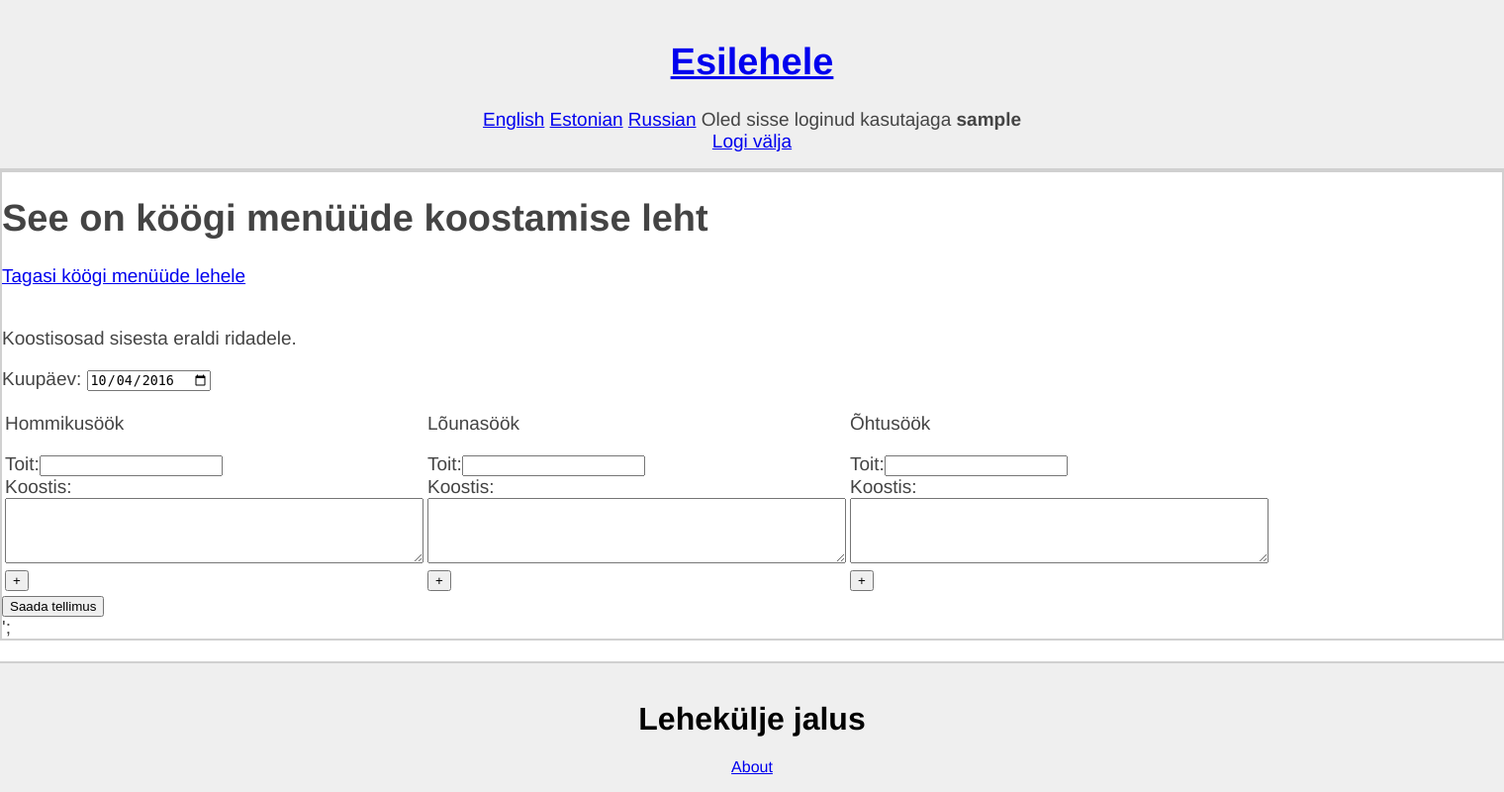
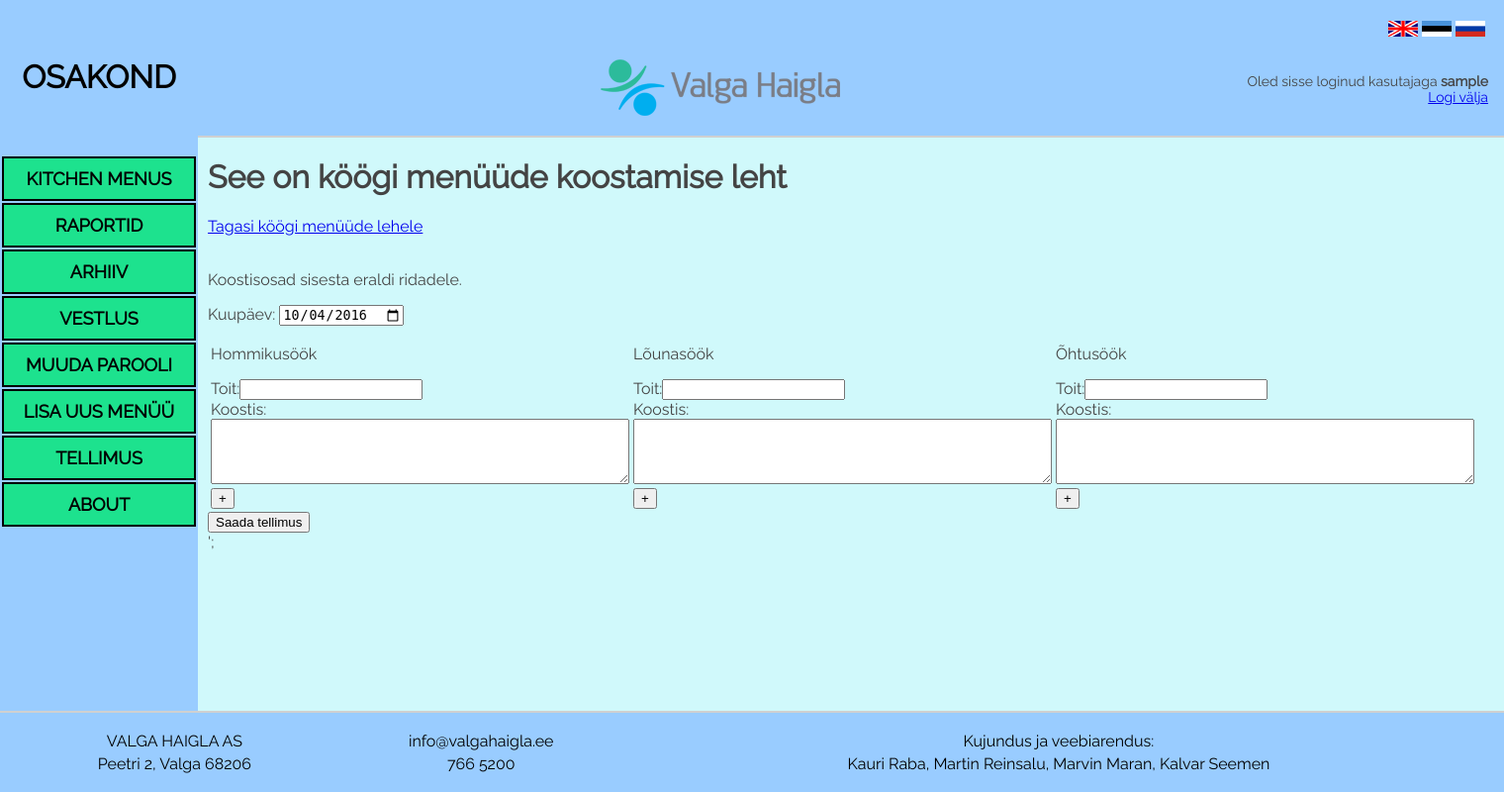
Before and after one commit to MartinRe123/Toitlustamise-valdkonna-tarkvara, a CodeIgniter app: page /database/index.php/kitchen_menu/create in a window 1520 px wide. Shown: the whole page at 99% size. Run offline with CodeIgniter, Linux system fonts and the light colour scheme; the visitor is signed in with stand-in values (Sample User, id 1); data that the repository does not hold is empty.

Commit message:
added some design: 1) sidebar 2) improved CSS file 3) closing issue #46

```diff
--- a/Web application/application/controllers/About.php
+++ b/Web application/application/controllers/About.php
@@ -6,7 +6,7 @@ class About extends CI_Controller {
 	public function index()
 	{
 		$this->load->library('session');
-
+                $this->load->view('sidebar');
 		$this->load->view('header');
 		$this->load->view('about');
 		$this->load->view('footer');
--- a/Web application/application/controllers/Home.php
+++ b/Web application/application/controllers/Home.php
@@ -13,6 +13,7 @@ class Home extends CI_Controller {
 
 	public function index(){
 		$this->load->library('session');
+                $this->load->view('sidebar');
 		$this->load->view('header');
 		$this->load->view('home');
 		$this->load->view('footer');
--- a/Web application/application/controllers/Kitchen_menu.php
+++ b/Web application/application/controllers/Kitchen_menu.php
@@ -16,6 +16,7 @@ class Kitchen_menu extends CI_Controller {
 		$this->load->helper('form');
 		$this->load->library('form_validation');
         $this->load->library('session');
+        $this->load->view('sidebar');
         $this->load->view('header');
         $this->load->model('menu_model');
         $data['kitchen_menus'] = $this->menu_model->get_kitchen_menus();
@@ -29,6 +30,7 @@ class Kitchen_menu extends CI_Controller {
 		$this->load->helper('form');
 		$this->load->library('form_validation');
         $this->load->library('session');
+        $this->load->view('sidebar');
         $this->load->view('header');
         $this->load->model('menu_model');
 		$data['dates'] = $this->menu_model->get_created_dates(date("Y-m-d"));
--- a/Web application/application/controllers/Login.php
+++ b/Web application/application/controllers/Login.php
@@ -17,11 +17,13 @@ class Login extends CI_Controller {
         if($this->session->userdata('logged_in')){ //sisseloginutele ei luba uuesti sisse logimist.
 			//redirect($this->session->userdata('previous_url'), 'refresh');
             $data['notification_message'] = 'Olete juba sisse loginud, kasutaja vahetamiseks logige esmalt välja.';
+            $this->load->view('sidebar');
             $this->load->view('header');
 		    $this->load->view('home', $data);
 		    $this->load->view('footer');
  		}else{
  	 	    $data['title'] = ucfirst($this->lang->line('LOGIN_TITLE'));
+                    $this->load->view('sidebar');
 		    $this->load->view('header');
 		    $this->load->view('login');
 		    $this->load->view('footer');
@@ -35,6 +37,7 @@ class Login extends CI_Controller {
    		$this->form_validation->set_rules('password', 'Parool', 'trim|required|callback_check_database');
 
         if ($this->form_validation->run() == FALSE){
+                    $this->load->view('sidebar');
 		    $this->load->view('header');
 		    $this->load->view('login');
 		    $this->load->view('footer');
@@ -65,6 +68,7 @@ class Login extends CI_Controller {
  	}
 
 	function test(){
+                $this->load->view('sidebar');
 		$this->load->view('header');
 		print_r ($this->session->userdata);
 		$this->load->view('footer');
--- a/Web application/application/controllers/Menu.php
+++ b/Web application/application/controllers/Menu.php
@@ -14,6 +14,7 @@ class Menu extends CI_Controller {
 
     function create(){
         $this->load->library('session');
+        $this->load->view('sidebar');
         $this->load->view('header');
         $this->load->view('home');
         $this->load->view('footer');
--- a/Web application/application/controllers/Register.php
+++ b/Web application/application/controllers/Register.php
@@ -11,12 +11,14 @@ class Register extends CI_Controller {
 		$this->load->library('session');
 
         if($this->session->userdata('logged_in') && ($this->session->userdata('role') == 'admin')){
+            $this->load->view('sidebar');
             $this->load->view('header');
 		    $this->load->view('register');
 		    $this->load->view('footer');
         }else{
             $data['notification_message'] = 'Pead olema sisse logitud admin kontoga, et kasutajaid registreerida';
             $this->session->userdata('role');
+            $this->load->view('sidebar');
             $this->load->view('header');
             $this->load->view('login', $data);
     	    $this->load->view('footer');
@@ -37,6 +39,7 @@ class Register extends CI_Controller {
 
 
    			if ($this->form_validation->run() == FALSE){
+                            $this->load->view('sidebar');
 		    	$this->load->view('header');
 		        $this->load->view('register');
 		        $this->load->view('footer');
@@ -49,6 +52,7 @@ class Register extends CI_Controller {
 					'section'      => $this->input->post('new_section'),
                 );
 			    $this->register_model->create_new_user($user_array);
+                            $this->load->view('sidebar');
                 $this->load->view('header');
 		        $this->load->view('registration_complete');
 		        $this->load->view('footer');
--- a/Web application/application/controllers/Section_menu.php
+++ b/Web application/application/controllers/Section_menu.php
@@ -13,6 +13,7 @@ class Section_menu extends CI_Controller {
 
 	public function index(){
 		$this->load->library('session');
+                $this->load->view('sidebar');
 		$this->load->view('header');
                 $this->load->model('menu_model');
 		$this->load->view('section_menu');
@@ -27,6 +28,7 @@ class Section_menu extends CI_Controller {
 		$data['order'] = $this->menu_model->get_section_menu($date, $section_name);
 		if(!empty($data['order'])){
 			$this->load->library('session');
+                        $this->load->view('sidebar');
     		        $this->load->view('header');
                         $this->load->model('menu_model');
 			$data['section_name'] = $section_name;
@@ -46,6 +48,7 @@ class Section_menu extends CI_Controller {
         $array = $this->menu_model->get_section_menu($date, $section_name);
         if(empty($array)){
         	$this->load->library('session');
+                $this->load->view('sidebar');
     		$this->load->view('header');
                 $this->load->model('menu_model');
 	        $data['section_name'] = $section_name;
@@ -113,6 +116,7 @@ class Section_menu extends CI_Controller {
         $data['order'] = $this->menu_model->get_section_menu($date, $section_name);
 		if(!empty($data['order'])){
 			$this->load->library('session');
+                        $this->load->view('sidebar');
     		$this->load->view('header');
             $this->load->model('menu_model');
 			$data['section_name'] = $section_name;
--- a/Web application/application/views/footer.php
+++ b/Web application/application/views/footer.php
@@ -1,7 +1,18 @@
 </div>
 <div class="footer">
-<h1>Lehekülje jalus</h1>
-<a href="<?php base_url() ?>/index.php/about"><?php echo $this->lang->line("about_page"); ?></a>
+<div class="footer">
+<table width="100%">
+<tr>
+<td>VALGA HAIGLA  AS</td>
+<td>info@valgahaigla.ee </td>
+<td>Kujundus ja veebiarendus: </td>
+</tr>
+<tr>
+<td>Peetri 2, Valga 68206</td>
+<td>766 5200</td>
+<td>Kauri Raba, Martin Reinsalu, Marvin Maran, Kalvar Seemen</td>
+</tr>
+</table>
 </div>
-        </body>
+</body>
 </html>
--- a/Web application/application/views/header.php
+++ b/Web application/application/views/header.php
@@ -1,32 +1,22 @@
-<!DOCTYPE html>
-<html lang="en" xml:lang="en">
+<div class="header">
 
-
-        <head><meta http-equiv="Content-Type" content="text/html; charset=utf-8">
-        <title>Rakendus</title>
-        <link rel="stylesheet" type="text/css" href="<?php echo base_url(); ?>styles/style.css">
-
-
-<script type="text/javascript" src="<?php echo base_url(); ?>js/section_menu_functions.js"></script>
-<script type="text/javascript" src="<?php echo base_url(); ?>js/kitchen_menu_functions.js"></script>
-<script type="text/javascript" src="<?php echo base_url(); ?>js/registration_functions.js"></script>
-
-
-        </head>
-        <body>
-<div class="header">
-<h1><a href="<?php echo base_url(); ?>">Esilehele</a></h1>
-
-<td><a href='<?php echo base_url(); ?>index.php/langswitch/switchLanguage/english'>English</a></td>
-<td><a href='<?php echo base_url(); ?>index.php/langswitch/switchLanguage/estonian'>Estonian</a></td>
-<td><a href='<?php echo base_url(); ?>index.php/langswitch/switchLanguage/russian'>Russian</a></td>
-
+<table id="langs" >
+<tr>
+<td><a href='<?php echo base_url(); ?>index.php/langswitch/switchLanguage/english'><img src="/images/english.png" width="30" height="16" border="0"></a></td>
+<td><a href='<?php echo base_url(); ?>index.php/langswitch/switchLanguage/estonian'><img src="/images/estonian.png" width="30" height="16" border="0"></a></td>
+<td><a href='<?php echo base_url(); ?>index.php/langswitch/switchLanguage/russian'><img src="/images/russian.png" width="30" height="16" border="0"></a></td>
+</tr>
+</table>
+<br><br>
+<p id="logindata">
 <?php
 if($this->session->userdata('logged_in')){
      	$session_data = $this->session->userdata('username');
      	echo 'Oled sisse loginud kasutajaga <b>'.$session_data.'</b>';
         echo '<br/><a href="'.base_url().'index.php/login/logout">Logi välja</a>';
  } ?>
-
+</p>
+<a id="logo" href="<?php echo base_url(); ?>index.php/home"><img src="/images/haigla_logo.png"></a>
+<br>
 </div>
 <div class="content">
--- a/Web application/application/views/index.html
+++ b/Web application/application/views/index.html
@@ -2,6 +2,7 @@
 <html>
 <head>
 	<title>403 Forbidden</title>
+        <link href="https://fonts.googleapis.com/css?family=Raleway" rel="stylesheet">
 </head>
 <body>
 
--- /dev/null
+++ b/Web application/application/views/sidebar.php
@@ -0,0 +1,56 @@
+<!DOCTYPE html>
+<html lang="en" xml:lang="en">
+
+
+        <head><meta http-equiv="Content-Type" content="text/html; charset=utf-8">
+        <title>Rakendus</title>
+        <link rel="stylesheet" type="text/css" href="<?php echo base_url(); ?>styles/style.css">
+		<link href="https://fonts.googleapis.com/css?family=Raleway" rel="stylesheet">
+
+<script type="text/javascript" src="<?php echo base_url(); ?>js/section_menu_functions.js"></script>
+<script type="text/javascript" src="<?php echo base_url(); ?>js/kitchen_menu_functions.js"></script>
+<script type="text/javascript" src="<?php echo base_url(); ?>js/registration_functions.js"></script>
+
+
+
+</head>
+<body>
+
+<div class="sidebar">
+<br>
+<br>
+<h1>OSAKOND</h1>
+<br>
+<br>
+<table id="sidebar_table" >
+  <tr>
+    <td class="td_"><a class="sidebar_a" href="<?php echo base_url(); ?>index.php/kitchen_menu"><?php echo $this->lang->line("kitchen_menus"); ?></a></td>
+  </tr>
+  <tr>
+    <td class="td_"><a class="sidebar_a" href="<?php base_url() ?>">Raportid</a></td>
+  </tr>
+  <tr>
+    <td class="td_"><a class="sidebar_a" href="<?php base_url() ?>">Arhiiv</a></td>
+  </tr>
+  <tr>
+    <td class="td_"><a class="sidebar_a" href="<?php base_url() ?>">Vestlus</a></td>
+  </tr>
+  <tr>
+    <td class="td_"><a class="sidebar_a" href="<?php base_url() ?>">Muuda parooli</a></td>
+  </tr>
+  <tr>
+    <td class="td_"><a class="sidebar_a" href="<?php base_url() ?>">Lisa uus menüü</a></td>
+  </tr>
+   <tr>
+    <td class="td_"><a class="sidebar_a" href="<?php base_url() ?>">Tellimus</a></td>
+  </tr>
+   <tr>
+    <td class="td_"><a class="sidebar_a" href="<?php base_url() ?>/index.php/about"><?php echo $this->lang->line("about_page"); ?></a></td>
+  </tr>
+</table>
+
+
+
+
+
+</div>
--- a/Web application/styles/style.css
+++ b/Web application/styles/style.css
@@ -13,61 +13,110 @@ html {
   box-sizing: inherit;
 }
 
-div.header{
-                color: #444;
-		  background-color: #efefef;
-  text-align: center;
-		border-bottom: 2px solid #D0D0D0;
-		font-size: 19px;
-		font-weight: normal;
-  padding: 1rem;
 
-
-
+.kitchen-menu_column{
+	vertical-align: top;
 }
-
 body {
   position: relative;
   margin: 0;
   padding-bottom: 6rem;
   min-height: 100%;
-  font-family: "Helvetica Neue", Arial, sans-serif;
+  font-family: 'Raleway', sans-serif;
+  background-color: #d0f9fb;
+  padding-left: 200px;
 }
 
-.kitchen-menu_column{
-	vertical-align: top;
+/* Header styles */
+
+div.header{
+    color: #444;
+	background-color: #99ccff;
+	border-bottom: 2px solid #D0D0D0;
+	font-size: 19px;
+	font-weight: normal;
+    font-family: 'Raleway', sans-serif;
+    padding: 1rem;
+	text-align:center;
+	height:100%;
 }
+#langs {
+	float:right;
+}
+#logindata {
+	float:right;
+	font-size: 14px;
+	text-align:right;
+}
+#logivalja{
+	font-weight:bold;
+	font-size:16px;
+	text-decoration: none;
+}
+
+/*Sidebar styles*/
+
+div.sidebar{
+	background-color: #99ccff;
+	width:200px;
+	position:absolute;
+    top:0; bottom:0; left:0;
+	text-align:center;
+}
+
+#sidebar_table{
+	width:100%;
+}
+td.td_{
+   border: 2px solid black;
+   text-align:center;
+   width:100%;
+   padding-bottom:10px;
+   padding-top:10px;
+   padding-left:10px;
+   padding-right:10px;
+   background-color: #1de28e;
+}
+
+a:hover{
+	color:green;
+}
+a.sidebar_a {
+	font-size: 18px;
+	font-weight: bolder;
+	text-decoration: none;
+	text-transform: uppercase;
+	color:black;
+}
+
+/*Content styles*/
 
 div.content {
 		color: #444;
-		border: 2px solid #D0D0D0;
-		font-size: 19px;
+		font-size: 16px;
 		font-weight: normal;
-
+		margin-left: 10px;
+		min-height:500px;
 }
 
 div.block {
 		color: #444;
 		font-size: 19px;
 		font-weight: normal;
-
-
 }
-
-
 
 /**
  * Footer Styles
  */
 
 div.footer {
-		border-top: 2px solid #D0D0D0;
-
+  border-top: 2px solid #D0D0D0;
   position: absolute;
-  right: 0;
   bottom: 0;
   left: 0;
+  right: 0;
   padding: 1rem;
-  background-color: #efefef;
+  background-color: #99ccff;
   text-align: center;
+  font-family: 'Raleway', sans-serif;
 }
```
Also changed, not shown: Web application/images/english.png (added), Web application/images/estonian.png (added), Web application/images/haigla_logo.png (added), Web application/images/russian.png (added). Lines whose indentation alone changed are shown as unchanged.
